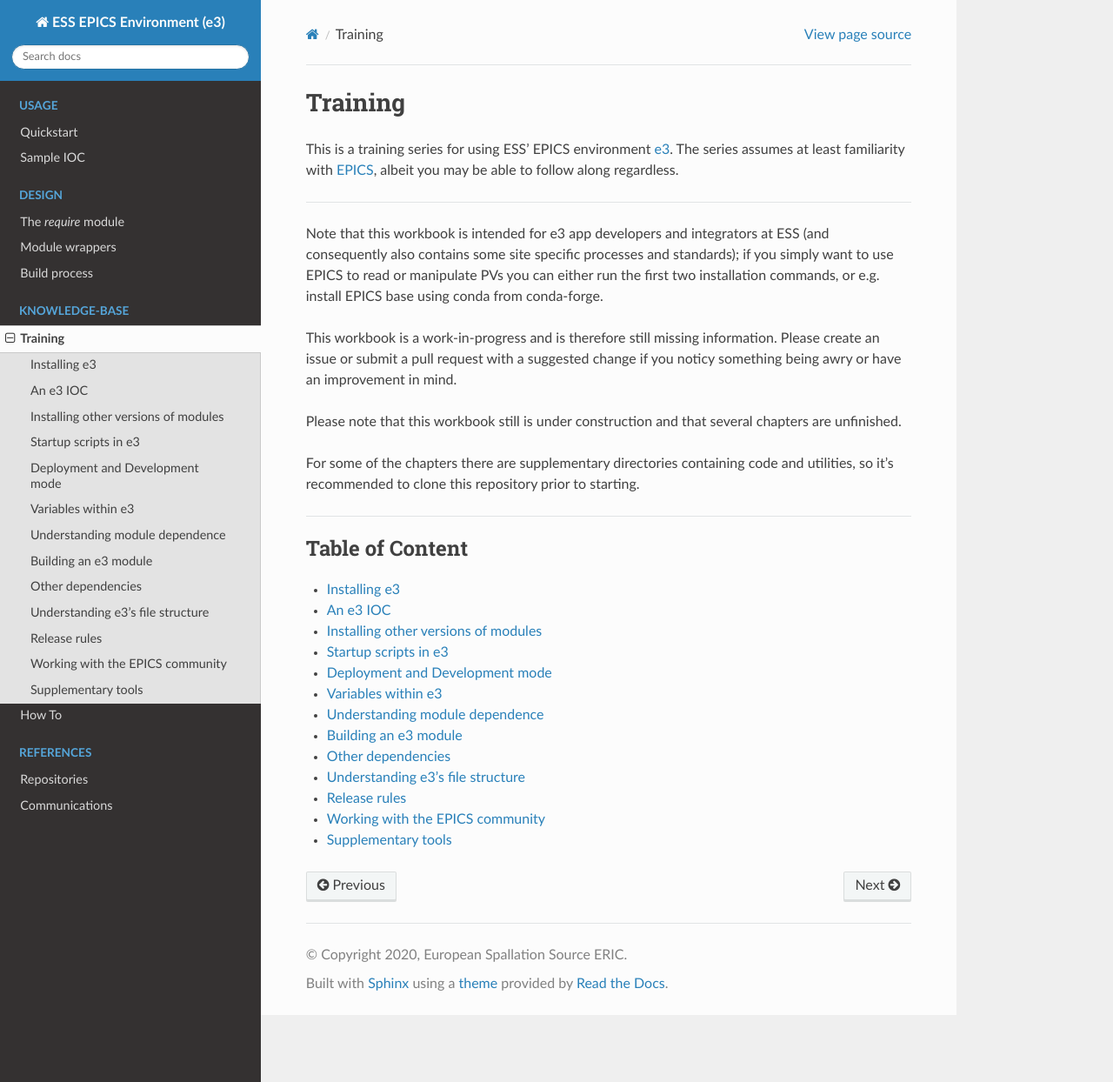
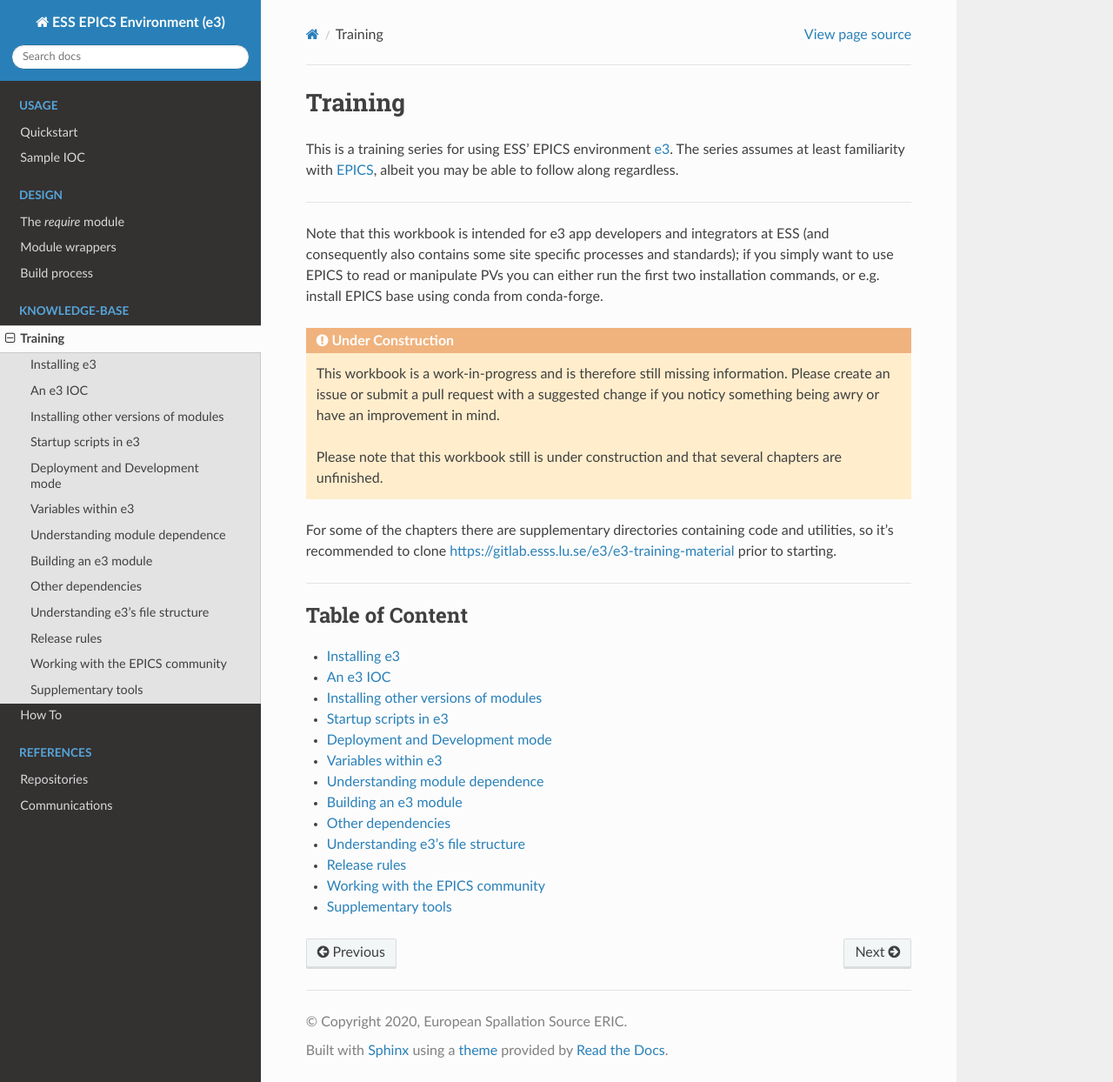
Before and after one commit to ttkorhonen/e3pages, a Sphinx documentation site: the page built from docs/training/index.md, in a window 1280 px wide and 1244 px high. Shown: the whole window at 87% size. Built offline with Sphinx 7.4.7 and the Read the Docs theme 2.0.0, drawn with Linux system fonts in a browser that asks for light colours.

Commit message:
add warning to training

````diff
--- a/docs/training/index.md
+++ b/docs/training/index.md
@@ -6,11 +6,15 @@ This is a training series for using ESS' EPICS environment [e3](https://gitlab.e
 
 Note that this workbook is intended for e3 app developers and integrators at ESS (and consequently also contains some site specific processes and standards); if you simply want to use EPICS to read or manipulate PVs you can either run the first two installation commands, or e.g. install EPICS base using conda from conda-forge.
 
+```{admonition} Under Construction
+:class: warning
+
 This workbook is a work-in-progress and is therefore still missing information. Please create an issue or submit a pull request with a suggested change if you noticy something being awry or have an improvement in mind.
 
 Please note that this workbook still is under construction and that several chapters are unfinished.
+```
 
-For some of the chapters there are supplementary directories containing code and utilities, so it's recommended to clone this repository prior to starting.
+For some of the chapters there are supplementary directories containing code and utilities, so it's recommended to clone <https://gitlab.esss.lu.se/e3/e3-training-material> prior to starting.
 
 ---
 
````
